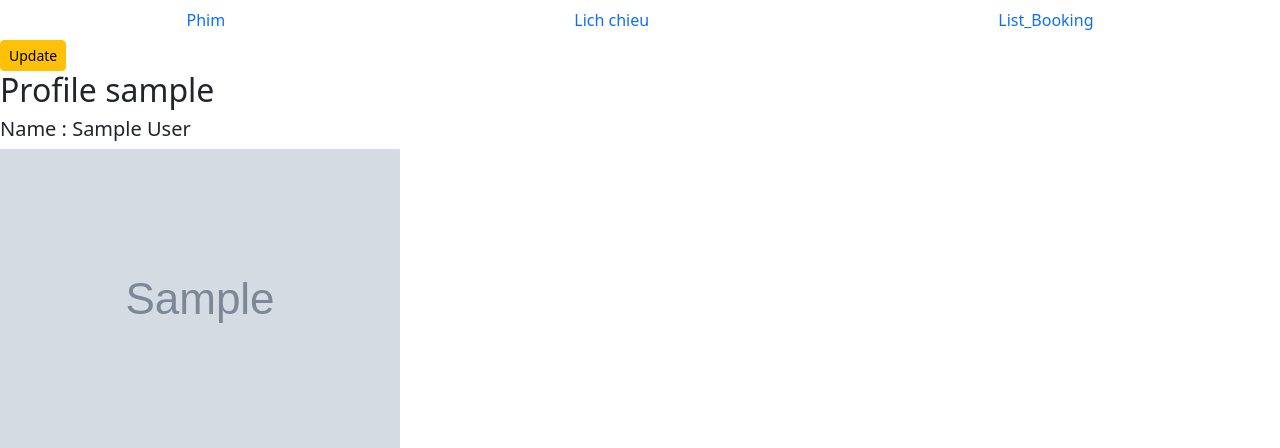
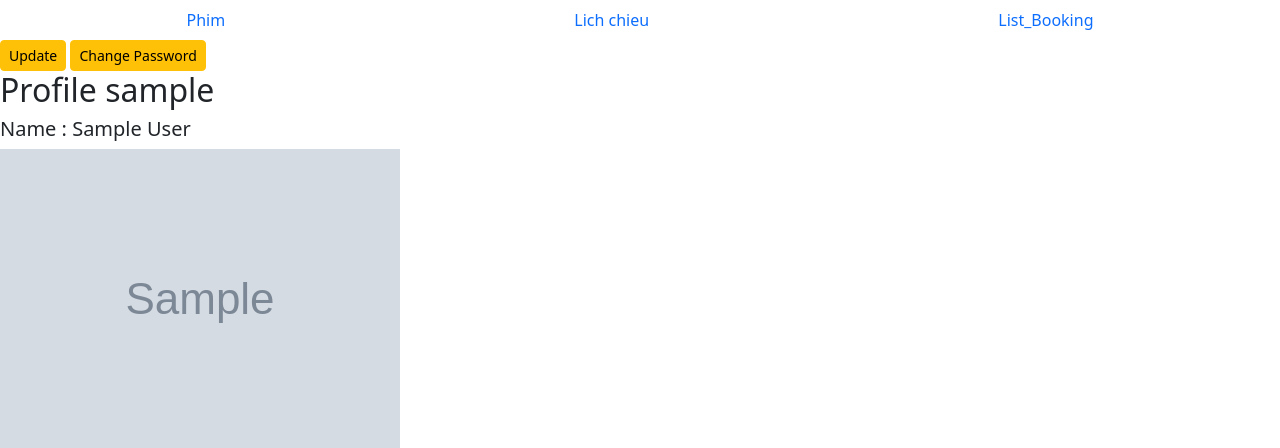
Before and after one commit to uyenhoang06/cinema_management, a Django app: page /profile/1 in a window 1280 px wide. Shown: the part 101-549 px from the top of the page. Run offline with Django 5.2, Linux system fonts and the light colour scheme; a user stored in the database is signed in; tables that the repository leaves empty hold one stand-in row (values such as "Sample post"); grey boxes marked "Sample" are stand-in pictures.

Commit message:
Update profile.html

```diff
--- a/template/profile.html
+++ b/template/profile.html
@@ -8,6 +8,7 @@
 
 {% block main_content %}
 <a href="/update_profile/{{user.id}}" class="btn btn-sm btn-warning">Update</a>
+<a href="/change_password" class="btn btn-sm btn-warning">Change Password</a>
 
     <h2> Profile {{user.username}} </h2>
     <h5> Name : {{user.first_name}} {{user.last_name}}</h5>
```
